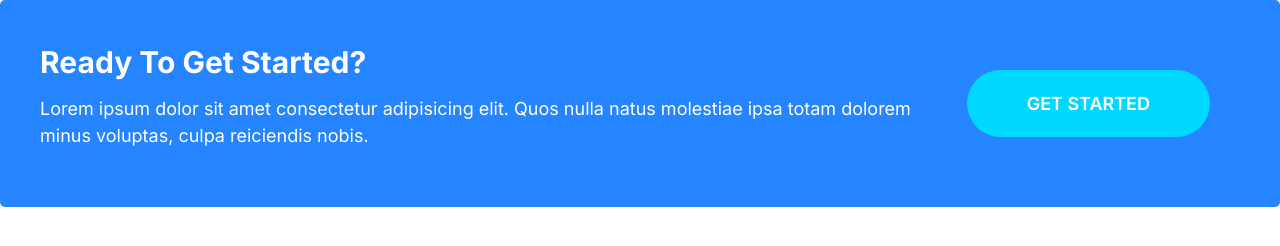
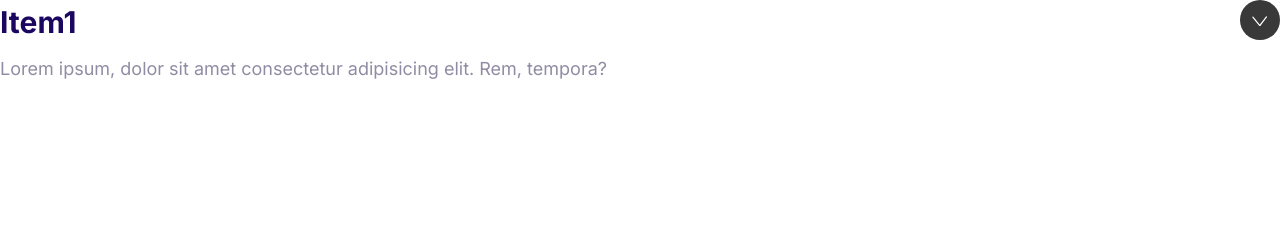
Before and after one commit to narmingeybullayeva/consoldes-cloud, a plain HTML site: page index.html in a window 1280 px wide. Drawn offline with Linux system fonts and the light colour scheme.

Commit message:
Build the collapsible component.

```diff
--- a/css/styles.css
+++ b/css/styles.css
@@ -560,3 +560,36 @@ a {
         margin: 0 3rem;
     }
 }
+
+/* Collapsibles */
+
+.collapsible__header{
+    display: flex;
+    justify-content: space-between;
+}
+
+.collapsible__heading{
+    margin-top: 0;
+    font-size: 3rem;
+}
+
+.collapsible__chevron{
+    transform: rotate(-90deg);
+    transition: transform 0.3s;
+}
+
+.collapsible__content{
+    max-height: 0;
+    overflow: hidden;
+    opacity: 0;
+    transition: all .3s;
+}
+
+.collapsible--expanded .collapsible__chevron{
+    transform: rotate(0);
+}
+
+.collapsible--expanded .collapsible__content{
+    max-height: 100vh;
+    opacity: 1;
+}
--- a/index.html
+++ b/index.html
@@ -19,18 +19,20 @@
     />
   </head>
   <body>
-    <div class="callout callout--primary">
-      <div class="grid grid--1x2">
-        <div class="callout__content">
-          <h2 class="callout__heading">Ready To Get Started?</h2>
-          <p>
-            Lorem ipsum dolor sit amet consectetur adipisicing elit. Quos nulla
-            natus molestiae ipsa totam dolorem minus voluptas, culpa reiciendis
-            nobis.
-          </p>
-        </div>
-        <a href="#" class="btn btn--secondary btn--stretched">Get Started</a>
+    <div class="collapsible collapsible--expanded">
+      <header class="collapsible__header">
+        <h2 class="collapsible__heading">Item1</h2>
+
+        <svg class="icon icon--white collapsible__chevron">
+          <use xlink:href="images/sprite.svg#chevron"></use>
+        </svg>
+      </header>
+
+      <div class="collapsible__content">
+        Lorem ipsum, dolor sit amet consectetur adipisicing elit. Rem, tempora?
       </div>
     </div>
+
+    <script src="js/main.js"></script>
   </body>
 </html>
--- /dev/null
+++ b/js/main.js
@@ -0,0 +1,6 @@
+const collapsibles = document.querySelectorAll(".collapsible");
+collapsibles.forEach((item) =>
+  item.addEventListener("click", function () {
+    this.classList.toggle("collapsible--expanded");
+  })
+);
```
Also changed, not shown: components/collapsible.html (added, +15 -0 lines).
